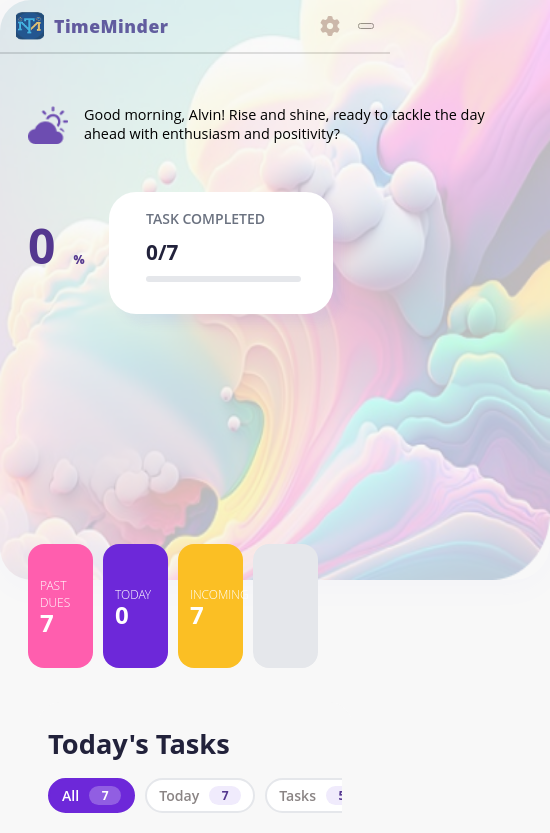
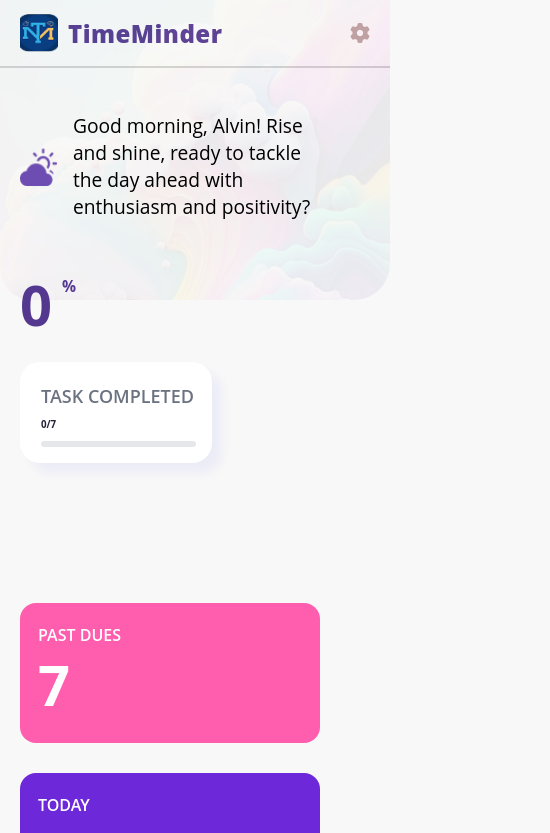
Before and after one commit to KYPanlilio/time-minder-front-end, a React (Vite) app in the folder TimeMinder/: page / in a window 390 px wide. Shown: the top 833 px of the page, 550 px wide, since content can reach past the window. Built offline with nearby package versions, Linux system fonts and the light colour scheme.

Commit message:
done, considering the comments for future improvement

```diff
--- a/TimeMinder/src/App.css
+++ b/TimeMinder/src/App.css
@@ -14,18 +14,25 @@ body {
 #root::before {
   content: '';
   position: absolute;
-  filter: lighten(0.1);
   top: 0;
   left: 0;
-  width: 550px;
+  width: 40vw;
+  max-width: 570px;
+  min-width: 300px;
   height: 580px;
   background: url('./assets/wave.png') no-repeat left top;
-  background-size: 550px 580px;
-  z-index: 0;
-  border-bottom-right-radius: 36px;
-  border-top-left-radius: 31px;
-  border-bottom-left-radius: 32px;
-  box-shadow: 0 8px 32px 0 rgba(99,102,241,0.12);
+  background-size: contain;
   pointer-events: none;
   filter: opacity(0.25);
+  border-bottom-right-radius: 36px;
+  border-bottom-left-radius: 32px;
 }
+
+@media (max-width: 768px) {
+  #root::before {
+    width: 100%;
+    height: 300px;
+    background-size: cover;
+    opacity: 0.25;
+  }
+}
--- a/TimeMinder/src/components/layout/CreateTaskForm.jsx
+++ b/TimeMinder/src/components/layout/CreateTaskForm.jsx
@@ -13,7 +13,7 @@ const CreateTaskForm = ({ addTask }) => {
     });
 
     const [errors, setErrors] = useState({});
-
+    //validation logic for user inputs
     const validateForm = () => {
         const newErrors = {};
 
@@ -33,18 +33,6 @@ const CreateTaskForm = ({ addTask }) => {
             newErrors.type = 'Type is required';
         }
 
-		// if (form.type === 'Task' && form.habitLink) {
-		// 	newErrors.habitLink = 'Only Habits can be linked';
-		// }
-
-		// if (form.type === 'Habit' && form.habitLink) {
-		// 	newErrors.habitLink = 'Habits cannot be linked';
-		// }
-
-		// if (form.until && form.repeat.length === 0) {
-		// 	newErrors.until = 'Until date should only be set if repeat is selected';
-		// }
-
         if (form.deadline) {
             const deadlineDate = new Date(form.deadline);
             const now = new Date();
@@ -60,7 +48,7 @@ const CreateTaskForm = ({ addTask }) => {
         setErrors(newErrors);
         return Object.keys(newErrors).length === 0;
     };
-
+    //user inputs
     const handleChange = e => {
         const { name, value, type, checked } = e.target;
 
@@ -128,7 +116,6 @@ const CreateTaskForm = ({ addTask }) => {
                     className={`form-input ${errors.title ? 'error' : ''}`}
                     value={form.title}
                     onChange={handleChange}
-                    placeholder="Enter task title"
                 />
                 {errors.title && <span className="error-message">{errors.title}</span>}
             </div>
@@ -144,7 +131,6 @@ const CreateTaskForm = ({ addTask }) => {
                     rows={3}
                     value={form.description}
                     onChange={handleChange}
-                    placeholder="Enter task description"
                 ></textarea>
                 {errors.description && <span className="error-message">{errors.description}</span>}
             </div>
@@ -175,7 +161,7 @@ const CreateTaskForm = ({ addTask }) => {
                     value={form.habitLink}
                     onChange={handleChange}
                 >
-                    <option value="">Select a habit...</option>
+                    <option value=""></option>
                     <option value="meditation">Meditation</option>
                     <option value="exercise">Exercise</option>
                     <option value="reading">Reading</option>
--- a/TimeMinder/src/css/OverviewPage.css
+++ b/TimeMinder/src/css/OverviewPage.css
@@ -12,7 +12,6 @@
   padding: 26px 38px 28px 28px;
   max-width: 100%;
   margin: 0 auto;
-  /* height: calc(100vh - 70px); */
   overflow: hidden;
 }
 
@@ -22,7 +21,6 @@
 	justify-content: space-between;
 	padding: 22px 36px 18px 32px;
 	border-bottom: 2px solid #D1D1D1;
-	/* position: sticky; */
 	top: 0;
 	z-index: 10;
 }
@@ -80,32 +78,13 @@
 }
 
 .overview-left-panel {
-	background: linear-gradient(135deg, #F8F8F8 60%, #F8F8F8 100%);
-	border-radius: 24px;
-	padding: 2px 2px 0 24px;
-	width: 500px;
-	min-width: 300px;
+    background: transparent;
+    width: 150%;
+    max-width: 550px;
     display: flex;
     flex-direction: column;
-	align-items: flex-start;
-	margin-right: 32px;
-	overflow: hidden;
+    margin-right: 30px;
 }
-
-/* .overview-left-panel {
-    position: relative;
-    width: 100%;
-    max-width: 500px;
-    min-width: 0;
-    background: linear-gradient(135deg, #F8F8F8 60%, #F8F8F8 100%);
-    border-radius: 24px;
-    padding: 24px;
-    display: flex;
-    flex-direction: column;
-    align-items: flex-start;
-    margin-right: 32px;
-    overflow: hidden;
-} */
 
 .overview-bg {
     position: absolute;
@@ -125,16 +104,16 @@
     z-index: 1;
 }
 
-.overview-greeting, .overview-progress, .overview-stats-boxes {
+/* .overview-greeting, .overview-progress, .overview-stats-boxes {
 	position: inherit;
 	z-index: 1;
-}
+} */
 
 .overview-greeting {
 	display: flex;
 	align-items: center;
-	margin-bottom: 32px;
-	margin-top: 16px;
+	margin-bottom: 40px;
+	margin-top: 24px;
 }
 .overview-logo {
 	width: 20px;
@@ -156,38 +135,42 @@
 .overview-progress {
     display: flex;
     align-items: center;
-	margin-bottom: 100px;
-	margin-top: 16px;
+    margin-bottom: 80px;
+    margin-top: 16px;;
+    gap: 65px;
 }
+
 .overview-progress-percent {
   font-size: 7vw;
   font-weight: 700;
   color: #54378F;
-	margin-right: 1px;
-	min-width: 80px;
-	min-height: 80px;
+  line-height: 1;
+  display: inline-flex;
+  align-items: flex-start;
+  gap: 10px;
 }
+
 .overview-progress-percent-sign {
-	font-size: 3vw;
-	font-weight: 900;
-	min-width: 24px;
-	min-height: 24px;
-	margin: 18px;
+  font-size: 4vw;
+  font-weight: 700;
+  margin-top: 0.2em;
+}
 
-}
 .overview-progress-bar-container {
     background: #fff;
-	border-radius: 27px;
-	padding: 16px 32px;
+    border-radius: 20px;
+    padding: 16px 16px;
     box-shadow: 10px 10px 10px rgba(99,102,241,0.08);
-	min-width: 120px;
-	min-height: 90px;
+    flex-grow: 1;
+    min-width: 100px;
+    height: 90%;
 }
+
 .overview-progress-bar-label {
-	font-size: 14px;
+	font-size: 18px;
 	color: #6b7280;
 	font-weight: 600;
-	margin-top: 1px;
+	margin-top: 6px;
 	margin-bottom: 10px;
 	margin-left: 5px;
 }
@@ -205,40 +188,50 @@
     min-width: 155px;
     position: relative;
     margin-left: 5px;
+    overflow: hidden;
 }
+
 .overview-progress-bar-fill {
     background: #fbbf24;
-	height: 100%;
+    height: 200%;
     border-radius: 8px;
     position: absolute;
     left: 0;
     top: 0;
+    width: 100%;
+    max-width: 100%;
+    min-width: 0;
+    transition: width 0.3s ease-in-out;
+    overflow: hidden;
+    box-sizing: border-box;
 }
 
 .overview-stats-boxes {
     display: flex;
     flex-wrap: wrap;
-	gap: 32px;
-	margin-top: 130px;
+    gap: 30px;
+    margin-top: 20%;
+    width: 100%;
 }
+
 .overview-stats-box {
-	width: 10.5vw;
-	/* min-width: 50%; */
-	height: 100px;
+    flex: 1 1 calc(50% - 16px);
+    /* min-width: 120px; */
+    height: 140px;
     border-radius: 16px;
     display: flex;
     flex-direction: column;
     justify-content: center;
-	font-size: 1.1rem;
-	font-weight: 300;
+    font-size: 1rem;
+    font-weight: 600;
     color: #fff;
-	padding: 14px;
+    padding: 18px;
+    box-sizing: border-box;
 }
+
 .overview-stats-box span {
-	font-size: 2.5vw;
+    font-size: 3.5rem;
     font-weight: 700;
-	line-height: 100%;
-	min-width: 40px;
 }
 .overview-stats-box.past-due {
 	background: #ff5eae;
@@ -262,8 +255,9 @@
   background: #F8F8F8;
   border-radius: 24px;
   padding: 0 10px;
-  min-width: 220px;
+  min-width: 100px;
   position: relative;
+  overflow-y: auto;
 }
 
 .overview-center-panel h2 {
@@ -273,6 +267,7 @@
   position: relative;
   z-index: 1;
 }
+
 .overview-task-list {
 	list-style: none;
 	padding: 0;
@@ -289,7 +284,6 @@
 .overview-task-list input[type="checkbox"] {
 	margin-right: 16px;
 	margin-bottom: 18px;
-	/* accent-color: #FFBD59; */
 	min-width: 18px;
 	min-height: 18px;
 }
@@ -455,139 +449,46 @@
 }
 
 @media (max-width: 768px) {
-	.navbar {
-		padding: 14px 20px;
-		flex-wrap: wrap;
-	}
-
-	.navbar-center {
-		display: none;
-	}
-
-	.navbar-hamburger {
-		display: flex;
-	}
-
     .overview-content {
         flex-direction: column;
-		padding: 20px 16px;
-		gap: 20px;
+        padding: 20px;
     }
 
     .overview-left-panel {
-		width: 100%;
-		min-width: 0;
-		flex-shrink: unset;
+        max-width: 100%;
+        margin-right: 0;
+        margin-bottom: 30px;
     }
 
     .overview-progress {
-		flex-wrap: nowrap;
+        flex-direction: column;
+        align-items: flex-start;
+        gap: 30px;
     }
 
     .overview-progress-percent {
         font-size: 3.5rem;
+        width: 120px;
     }
 
-	.overview-stats-boxes {
-		grid-template-columns: 1fr 1fr;
-	}
-
-	.overview-center-panel {
-		padding: 0;
-	}
-
-	.task-tab-bar {
-		flex-wrap: nowrap;
-		overflow-x: auto;
-		-webkit-overflow-scrolling: touch;
-		scrollbar-width: none;
-		padding-bottom: 4px;
-	}
-
-	.task-tab-bar::-webkit-scrollbar {
-		display: none;
-	}
-
-	.task-tab {
-		flex-shrink: 0;
-	}
-
-	.overview-right-panel {
-		width: 100%;
-		min-width: 0;
-		flex-shrink: unset;
-		padding: 24px 20px;
+    .overview-stats-box {
+        flex: 1 1 calc(50% - 8px);
     }
 }
 
 @media (max-width: 480px) {
-	.navbar {
-		padding: 12px 16px;
-	}
-
-	.navbar-title {
-		font-size: 1.1rem;
-	}
-
-	.navbar-logo {
-		width: 28px;
-		height: 28px;
-	}
-
-	.overview-content {
-		padding: 16px 12px;
-		gap: 16px;
-	}
-
-	.overview-left-panel {
-		border-radius: 16px;
-		padding: 18px 16px;
-	}
-
-	.overview-greeting-text {
-		font-size: 0.9rem;
-	}
-
-	.morning-logo {
-		width: 40px;
-		height: 40px;
+    .overview-progress {
+        flex-direction: column;
+        align-items: flex-start;
     }
 
     .overview-progress-percent {
-		font-size: 3rem;
-	}
-
-	.overview-progress-bar-value {
-		font-size: 1.3rem;
-	}
-
-	.overview-stats-boxes {
-		grid-template-columns: 1fr 1fr;
-		gap: 10px;
+        width: 100%;
+        justify-content: left;
     }
 
     .overview-stats-box {
-		min-height: 64px;
-		padding: 12px;
-		font-size: 0.75rem;
-	}
-
-	.overview-stats-box span {
-		font-size: 1.5rem;
-	}
-
-	.overview-center-panel h2 {
-		font-size: 1.2rem;
-	}
-
-	.overview-task-list li {
-		font-size: 0.9rem;
-		padding: 12px 4px 12px 4px;
-	}
-
-	.overview-right-panel {
-		border-radius: 16px;
-		padding: 20px 16px;
+        flex: 1 1 100%;
     }
 }
 
@@ -666,7 +567,6 @@
   z-index: 1;
 }
 
-/* Task list styling */
 .overview-task-list {
   list-style: none;
   padding: 0;
@@ -699,3 +599,12 @@
 .overview-task-done input[type="checkbox"] {
   accent-color: #FFBD59;
 }
+
+.navbar-hamburger {
+  display: none;
+  flex-direction: column;
+  gap: 4px;
+  background: none;
+  border: none;
+  cursor: pointer;
+}
```
Also changed, not shown: TimeMinder/src/components/pages/OverviewPage.jsx (+10 -53 lines), TimeMinder/src/components/pages/modal/TaskModal.jsx (+32 -16 lines), TimeMinder/src/css/TaskModal.css (+205 -75 lines). Lines whose indentation alone changed are shown as unchanged.
